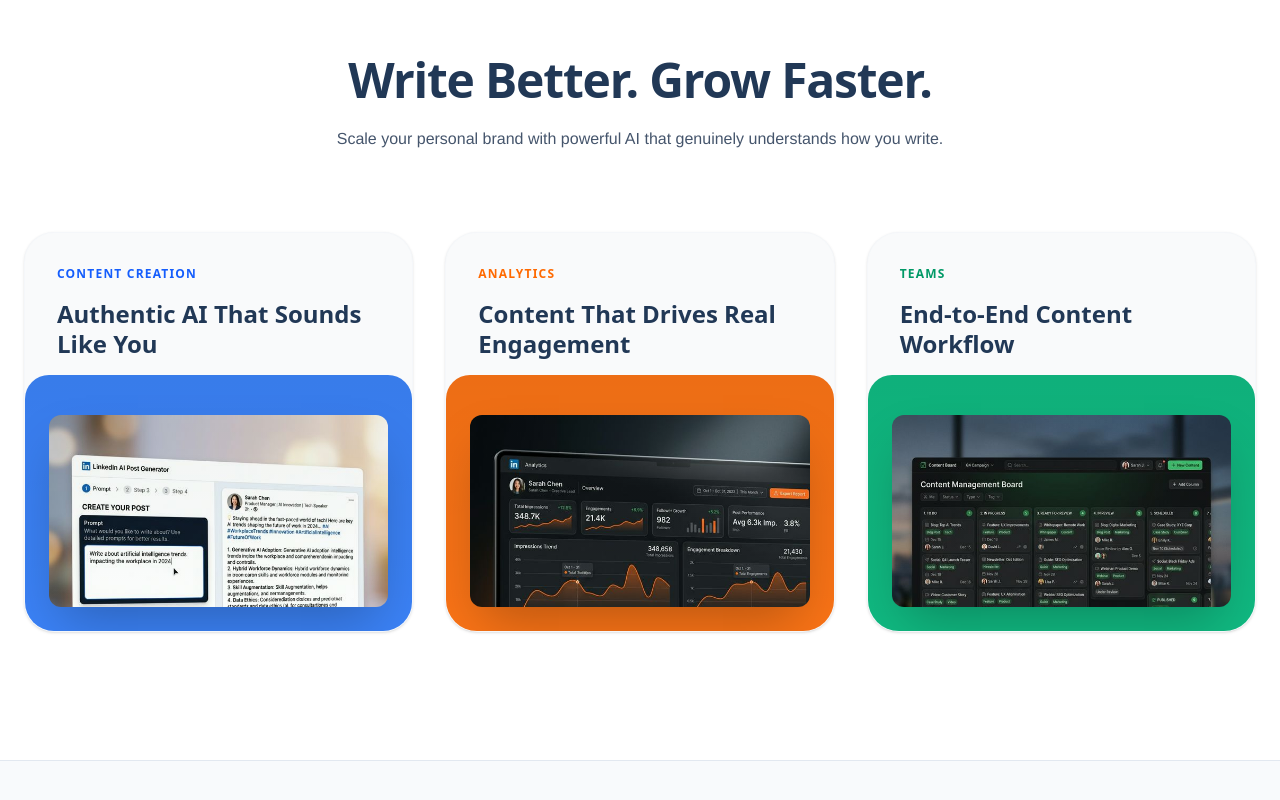
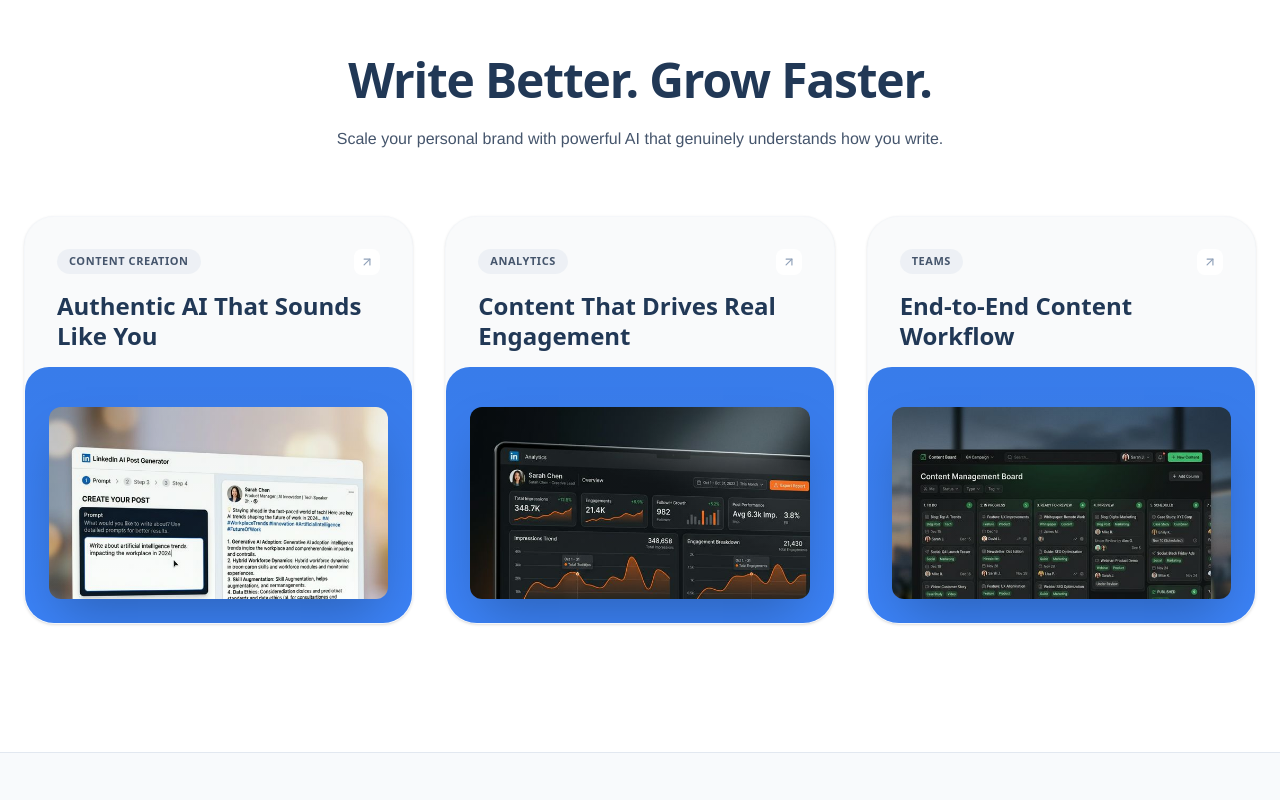
Before and after one commit to thec0deSage/LinkedIn-Optimizer-Pro, a Next.js app: page / in a window 1280 px wide. Shown: the part 762-1562 px from the top of the page. Built offline with nearby package versions, Linux system fonts and the light colour scheme.

Commit message:
fix: features-cards

```diff
--- a/src/app/page.tsx
+++ b/src/app/page.tsx
@@ -14,7 +14,8 @@ import {
   Menu,
   X,
   Check,
-  ChevronDown
+  ChevronDown,
+  ArrowUpRight
 } from "lucide-react";
 
 export default function Home() {
@@ -153,31 +154,29 @@ export default function Home() {
         {/* Feature Section */}
         <section id="features" className="bg-white py-24 md:py-32">
           <div className="max-w-7xl mx-auto px-6">
-            <motion.div
-              initial={{ opacity: 0, y: 20 }}
-              whileInView={{ opacity: 1, y: 0 }}
-              viewport={{ once: true }}
-              className="text-center max-w-3xl mx-auto mb-20"
+            <div
+              className="text-center max-w-3xl mx-auto mb-16"
             >
               <h2 className="text-4xl md:text-5xl font-bold text-[#213856] mb-4 tracking-tight leading-tight">
                 Write Better. Grow Faster.
               </h2>
               <p className="text-slate-600 text-lg">Scale your personal brand with powerful AI that genuinely understands how you write.</p>
 
-            </motion.div>
+            </div>
 
             <div className="grid lg:grid-cols-3 gap-8">
               {/* Feature 1: Content Creation */}
-              <motion.div
-                initial={{ opacity: 0, y: 30 }}
-                whileInView={{ opacity: 1, y: 0 }}
-                viewport={{ once: true }}
-                transition={{ duration: 0.5, delay: 0.1 }}
-                className="group relative flex flex-col bg-[#F9FAFB] rounded-[30px] overflow-hidden border border-slate-100/50 shadow-sm hover:shadow-xl transition-all duration-500"
+              <div
+                className="group relative flex flex-col bg-[#F9FAFB] rounded-[30px] overflow-hidden border border-slate-100/50 shadow-sm hover:shadow-xl hover:-translate-y-0.5 transition-all duration-500"
               >
                 <div className="p-8 pb-0">
                   <div className="flex justify-between items-start mb-4">
-                    <span className="text-[12px] font-bold tracking-[0.1em] text-blue-600 uppercase">Content Creation</span>
+                    <span className="px-3 py-1 rounded-full bg-slate-200/50 text-[11px] font-bold tracking-wider text-slate-600 uppercase">
+                      Content Creation
+                    </span>
+                    <div className="p-1.5 rounded-lg bg-white text-slate-400">
+                      <ArrowUpRight className="w-3.5 h-3.5" />
+                    </div>
                   </div>
                   <h3 className="text-2xl font-bold text-[#213856] mb-4 leading-tight">
                     Authentic AI That Sounds Like You
@@ -191,25 +190,26 @@ export default function Home() {
                     className="w-full h-full object-cover object-top rounded-xl shadow-2xl"
                   />
                 </div>
-              </motion.div>
+              </div>
 
               {/* Feature 2: Analytics */}
-              <motion.div
-                initial={{ opacity: 0, y: 30 }}
-                whileInView={{ opacity: 1, y: 0 }}
-                viewport={{ once: true }}
-                transition={{ duration: 0.5, delay: 0.2 }}
-                className="group relative flex flex-col bg-[#F9FAFB] rounded-[32px] overflow-hidden border border-slate-100/50 shadow-sm hover:shadow-xl transition-all duration-500"
+              <div
+                className="group relative flex flex-col bg-[#F9FAFB] rounded-[32px] overflow-hidden border border-slate-100/50 shadow-sm hover:shadow-xl hover:-translate-y-0.5 transition-all duration-500"
               >
                 <div className="p-8 pb-0">
                   <div className="flex justify-between items-start mb-4">
-                    <span className="text-[12px] font-bold tracking-[0.1em] text-orange-500 uppercase">Analytics</span>
+                    <span className="px-3 py-1 rounded-full bg-slate-200/50 text-[11px] font-bold tracking-wider text-slate-600 uppercase">
+                      Analytics
+                    </span>
+                    <div className="p-1.5 rounded-lg bg-white text-slate-400">
+                      <ArrowUpRight className="w-3.5 h-3.5" />
+                    </div>
                   </div>
                   <h3 className="text-2xl font-bold text-[#213856] mb-4 leading-tight">
                     Content That Drives Real Engagement
                   </h3>
                 </div>
-                <div className="mt-auto relative bg-[#f97316] p-6 pt-10 rounded-t-[24px] mx-0 overflow-hidden h-64">
+                <div className="mt-auto relative bg-[#3b82f6] p-6 pt-10 rounded-t-[24px] mx-0 overflow-hidden h-64">
                   <div className="absolute inset-0 bg-gradient-to-b from-black/5 to-transparent"></div>
                   <img
                     src="/images/analytics-v2.png"
@@ -217,25 +217,26 @@ export default function Home() {
                     className="w-full h-full object-cover object-top rounded-xl shadow-2xl"
                   />
                 </div>
-              </motion.div>
+              </div>
 
               {/* Feature 3: Teams */}
-              <motion.div
-                initial={{ opacity: 0, y: 30 }}
-                whileInView={{ opacity: 1, y: 0 }}
-                viewport={{ once: true }}
-                transition={{ duration: 0.5, delay: 0.3 }}
-                className="group relative flex flex-col bg-[#F9FAFB] rounded-[32px] overflow-hidden border border-slate-100/50 shadow-sm hover:shadow-xl transition-all duration-500"
+              <div
+                className="group relative flex flex-col bg-[#F9FAFB] rounded-[32px] overflow-hidden border border-slate-100/50 shadow-sm hover:shadow-xl hover:-translate-y-0.5 transition-all duration-500"
               >
                 <div className="p-8 pb-0">
                   <div className="flex justify-between items-start mb-4">
-                    <span className="text-[12px] font-bold tracking-[0.1em] text-emerald-600 uppercase">Teams</span>
+                    <span className="px-3 py-1 rounded-full bg-slate-200/50 text-[11px] font-bold tracking-wider text-slate-600 uppercase">
+                      Teams
+                    </span>
+                    <div className="p-1.5 rounded-lg bg-white text-slate-400">
+                      <ArrowUpRight className="w-3.5 h-3.5" />
+                    </div>
                   </div>
                   <h3 className="text-2xl font-bold text-[#213856] mb-4 leading-tight">
                     End-to-End Content Workflow
                   </h3>
                 </div>
-                <div className="mt-auto relative bg-[#10b981] p-6 pt-10 rounded-t-[24px] mx-0 overflow-hidden h-64">
+                <div className="mt-auto relative bg-[#3b82f6] p-6 pt-10 rounded-t-[24px] mx-0 overflow-hidden h-64">
                   <div className="absolute inset-0 bg-gradient-to-b from-black/5 to-transparent"></div>
                   <img
                     src="/images/teams-kanban.png"
@@ -243,7 +244,7 @@ export default function Home() {
                     className="w-full h-full object-cover object-top rounded-xl shadow-2xl"
                   />
                 </div>
-              </motion.div>
+              </div>
             </div>
           </div>
         </section>
```
